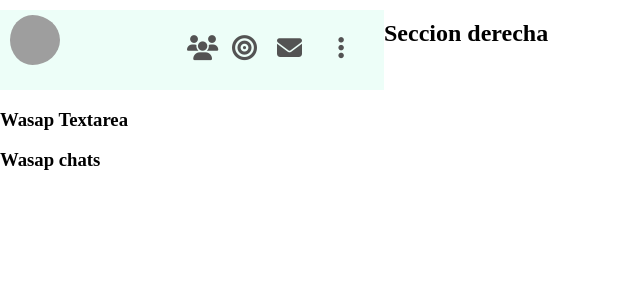
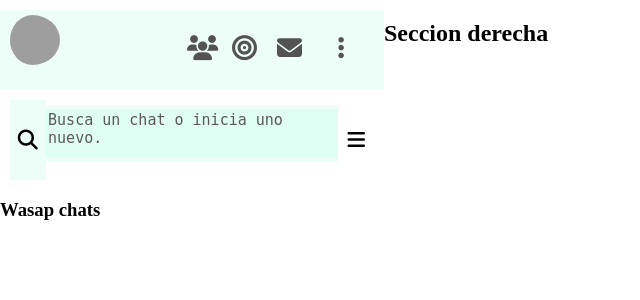
Before and after one commit to Foramay/Wasap, a Django app: page /home/ in a window 1280 px wide. Shown: the top 300 px of the page, without its empty margins (0-640 px from the left). Run offline with Django 4.2, Linux system fonts and the light colour scheme; grey boxes are pictures that could not be loaded.

Commit message:
Maquetado del textarea

```diff
--- a/src/static/css/home.css
+++ b/src/static/css/home.css
@@ -119,3 +119,77 @@ body{
 .dropdown-menu li:hover {
     background-color: #e0dfdf;
 }
+
+
+/* Contenedor textarea */
+
+.wasap-textarea{
+    width: 95%;
+    height: 10%;
+    margin: 10px auto;
+}
+
+.contenedor-header{
+    height: 100%;
+    display: flex;
+}
+
+.contenedor-icono-1{
+    width: 10%;
+    display: flex;
+    justify-content: center;
+    align-items: center;
+    background-color: rgba(175, 248, 224, 0.219);
+}
+
+.contenedor-icono-1 i{
+    font-size: 20px;
+    transition: font-size 0.3s ease-in-out;
+}
+
+.contenedor-icono-1 i:hover{
+    cursor: pointer;
+    font-size: 25px;
+}
+
+.contenedor-textarea{
+    width: 80%;
+    height: 70%;
+    display: flex;
+    justify-content: center;
+    align-items: center;
+    margin-top: 5px;
+    background-color: rgba(175, 248, 224, 0.219);
+}
+
+.contenedor-textarea textarea{
+    resize: none;
+    border: none;
+    width: 100%;
+    height: 80%;
+    background-color: rgba(175, 248, 224, 0.219);
+    outline: none;
+}
+.custom-textarea::placeholder{
+    color: rgb(90, 90, 90);
+    font-size: 15px;
+}
+
+.custom-textarea:focus{
+    border: none;
+}
+.contenedor-icono-2{
+    width: 10%;
+    display: flex;
+    justify-content: center;
+    align-items: center;
+}
+.contenedor-icono-2 i{
+    font-size: 20px;
+    transition: font-size 0.3s ease-in-out;
+}
+
+.contenedor-icono-2 i:hover{
+    cursor: pointer;
+    font-size: 25px;
+}
--- a/src/templates/home.html
+++ b/src/templates/home.html
@@ -44,8 +44,26 @@
 
 
             <article class="wasap-textarea">
-                <h1>Wasap Textarea</h1>
+                <div class="contenedor-header">
+                    <div class="contenedor-icono-1">
+                        <i class="fa-solid fa-magnifying-glass" ></i>
+
+                    </div>
+
+                    <div class="contenedor-textarea">
+                        <textarea name="" id="" placeholder="Busca un chat o inicia uno nuevo." class="custom-textarea"
+                        ></textarea>
+                    </div>
+                    <div class="contenedor-icono-2">
+                        <i class="fa-solid fa-bars"></i>
+                    </div>
+                </div>
             </article>
+
+
+
+
+
             <article class="wasap-chats">
                 <h1>Wasap chats</h1>
             </article>
```
Also changed, not shown: src/static/js/main.js (line endings or trailing spaces).
